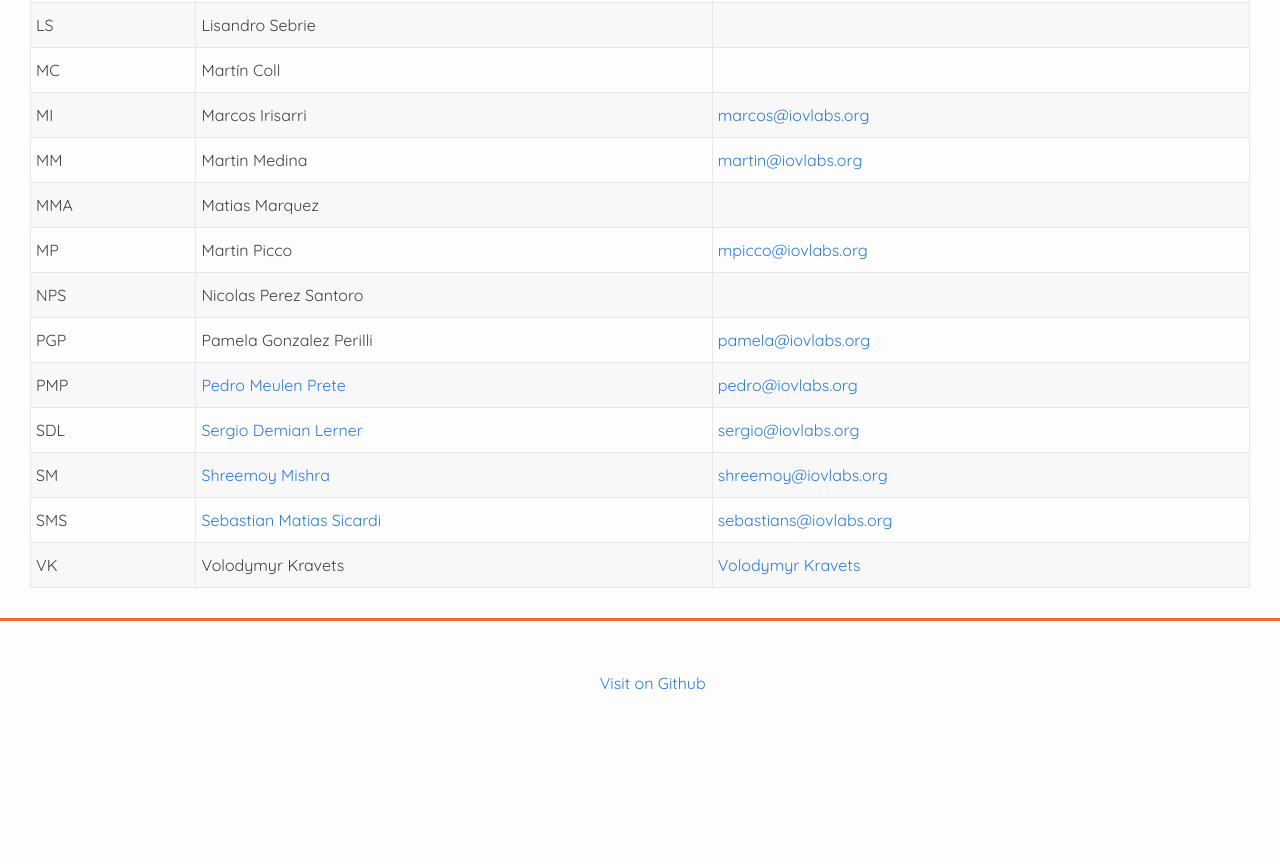
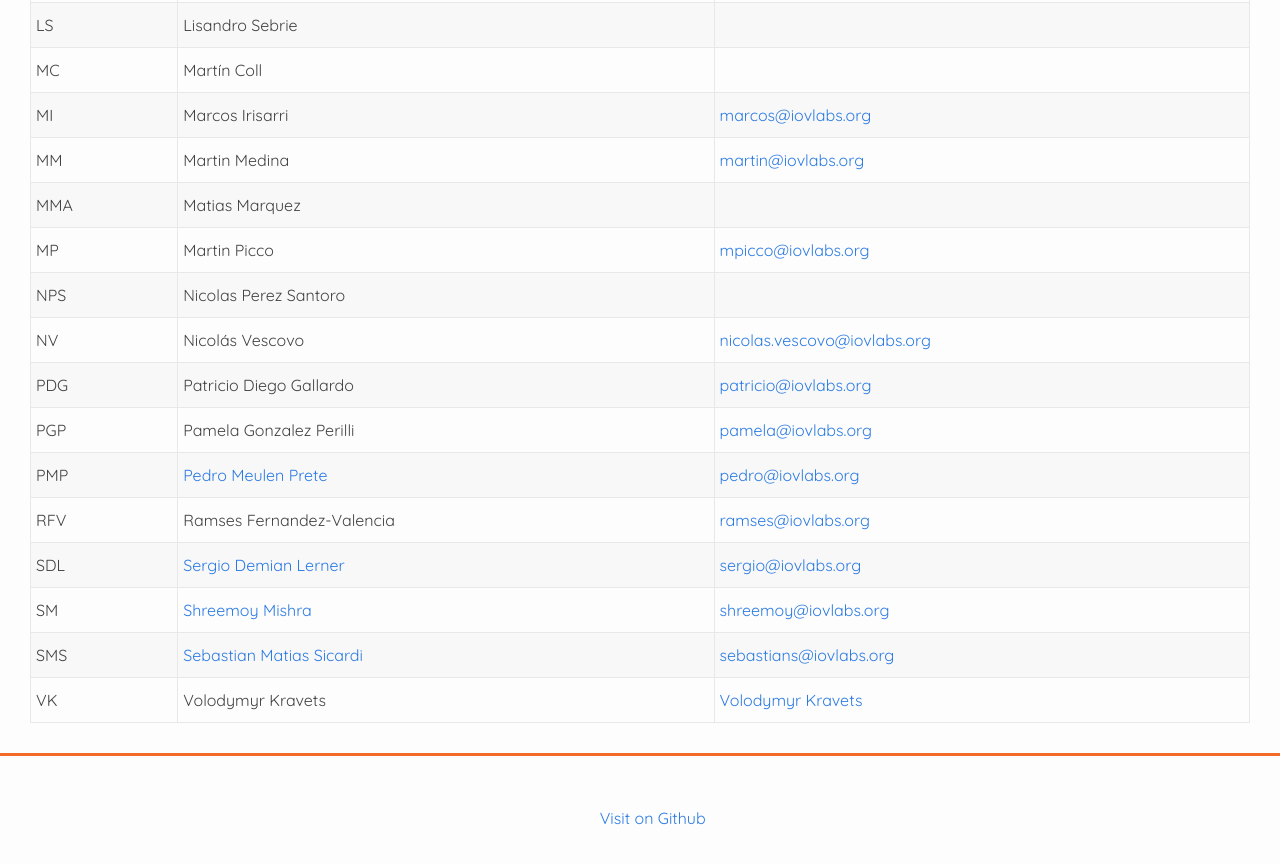
Before and after one commit to rsksmart/RSKIPs, a Jekyll site: the page built from index.html, in a window 1280 px wide and 900 px high, scrolled down 9665 px. Shown: the top 864 px of the window. Built offline with Jekyll 4.4.1, drawn with Linux system fonts in a browser that asks for light colours; before the commit the page ends 10430 px from its top, so only the background shows below that; some of the changed text lies outside the part shown.

Commit message:
comments by Shreemoy

```diff
--- a/index.html
+++ b/index.html
@@ -201,6 +201,16 @@
       <td style="text-align: left" class="email"></td>
     </tr>
     <tr>
+      <td>NV</td>
+      <td style="text-align: left">Nicolás Vescovo</td>
+      <td style="text-align: left" class="email"><a href="mailto:nicolas.vescovo@iovlabs.org">nicolas.vescovo@iovlabs.org</a></td>
+    </tr>
+    <tr>
+      <td>PDG</td>
+      <td style="text-align: left">Patricio Diego Gallardo</td>
+      <td style="text-align: left" class="email"><a href="mailto:patricio@iovlabs.org">patricio@iovlabs.org</a></td>
+    </tr>
+    <tr>
       <td>PGP</td>
       <td style="text-align: left">Pamela Gonzalez Perilli</td>
       <td style="text-align: left" class="email"><a href="mailto:pamela@iovlabs.org">pamela@iovlabs.org</a></td>
@@ -209,6 +219,11 @@
       <td>PMP</td>
       <td style="text-align: left"><a href="https://research.rsk.dev/u/pmprete" rel="noopener" target="_blank">Pedro Meulen Prete</a></td>
       <td style="text-align: left" class="email"><a href="mailto:pedro@iovlabs.org">pedro@iovlabs.org</a></td>
+    </tr>
+    <tr>
+      <td>RFV</td>
+      <td style="text-align: left">Ramses Fernandez-Valencia</td>
+      <td style="text-align: left" class="email"><a href="mailto:ramses@iovlabs.org">ramses@iovlabs.org</a></td>
     </tr>
     <tr>
       <td>SDL</td>
```
Also changed, not shown: IPs/RSKIP305.md (+9 -9 lines), README.md.
